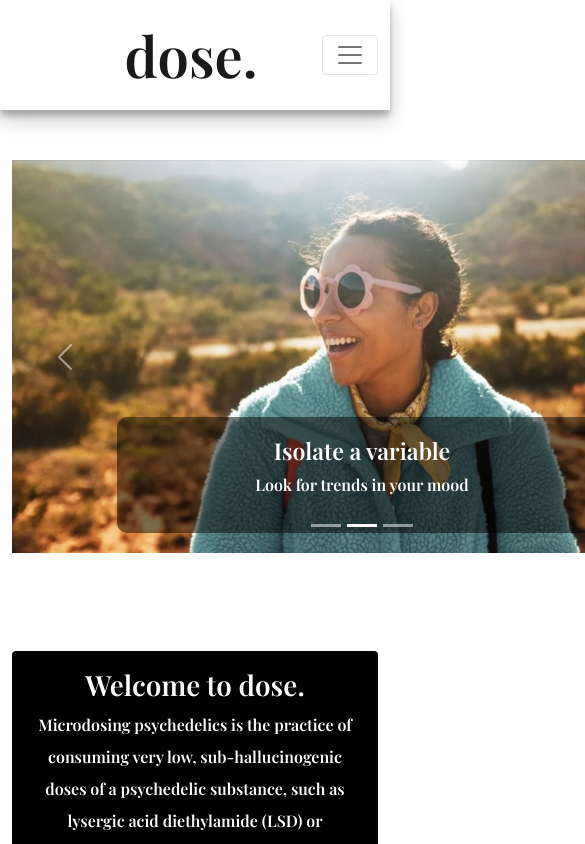
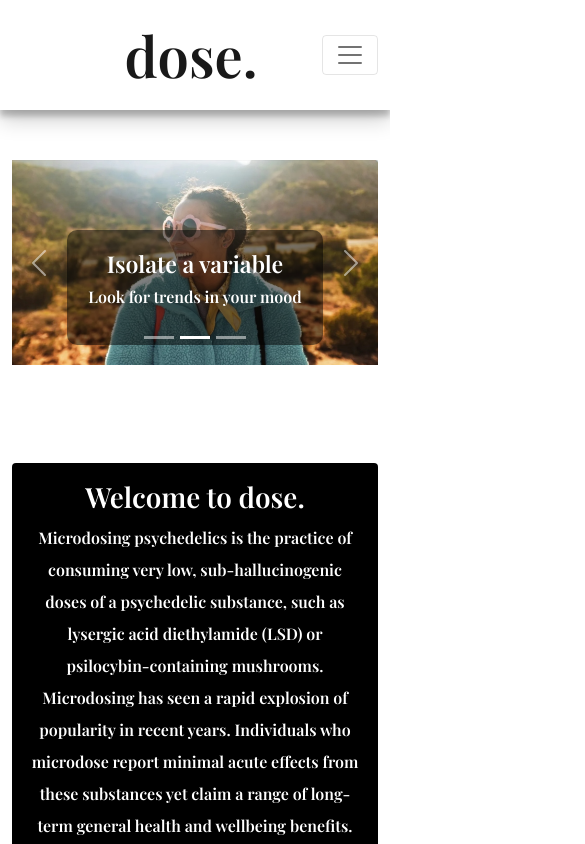
Before and after one commit to svellucci18/dose, a React (Create React App) app in the folder client/: page / in a window 390 px wide. Shown: the top 844 px of the page, 585 px wide, since content can reach past the window. Built offline with nearby package versions, Linux system fonts and the light colour scheme.

Commit message:
stupid carousel finally responsive

```diff
--- a/client/src/pages/Home.js
+++ b/client/src/pages/Home.js
@@ -1,4 +1,4 @@
-import { Carousel, Card, Container, Row, Col } from "react-bootstrap/";
+import { Carousel, Card, Container, Row, Col, Image } from "react-bootstrap/";
 import carousel1 from "../assets/images/dopeDose.png";
 import enlightend from "../assets/images/lakeguy.png";
 import meditate from "../assets/images/happyhiker1.jpg";
@@ -12,11 +12,11 @@ const Home = () => {
 
     <Container fluid data-aos='fade-left'  data-aos-duration='900'>
       <Row className="text-center">
-        <Col>
+        <Col xs={12} lg={6}>
 
-          <Carousel>
+          <Carousel >
             <Carousel.Item interval={5000}>
-              <img className="d-block img-fluid"  src={carousel1} alt="girl smiling in nature" />
+              <Image className="d-block img-fluid"  src={carousel1} alt="girl smiling in nature" />
               <Carousel.Caption className="text-bg">
                 <h3>Microdosing</h3>
                 <p>
@@ -25,7 +25,7 @@ const Home = () => {
               </Carousel.Caption>
             </Carousel.Item>
             <Carousel.Item interval={5000}>
-              <img className="d-block img-fluid" src={meditate} alt="Sman meditating in field" />
+              <Image className="d-block img-fluid" src={meditate} alt="Sman meditating in field" />
 
               <Carousel.Caption className="text-bg">
                 <h3>Isolate a variable</h3>
@@ -33,7 +33,7 @@ const Home = () => {
               </Carousel.Caption>
             </Carousel.Item>
             <Carousel.Item interval={5000}>
-              <img className="d-block img-fluid" src={enlightend} alt="man standing at edge of dock on a lake" />
+              <Image className="d-block img-fluid" src={enlightend} alt="man standing at edge of dock on a lake" />
 
 
               <Carousel.Caption className="text-bg">
@@ -50,7 +50,7 @@ const Home = () => {
         {/* carousel end */}
 
 
-        <Col m={12}>
+        <Col lg={6}>
         <Card className="mt-5 mx-auto dose" style={{height: '393px'}}>
           <Card.Body>
             <h1 className="text-center">Welcome to dose.</h1> Microdosing psychedelics is the practice of consuming very low,
--- a/client/src/styles/Home.css
+++ b/client/src/styles/Home.css
@@ -1,6 +1,5 @@
 .carousel {
-    width:700px;
-  height:393px;
+
   margin-top: 50px;
   margin-bottom: 50px;
 
```
